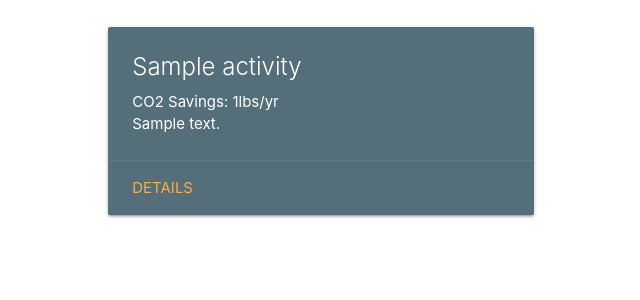
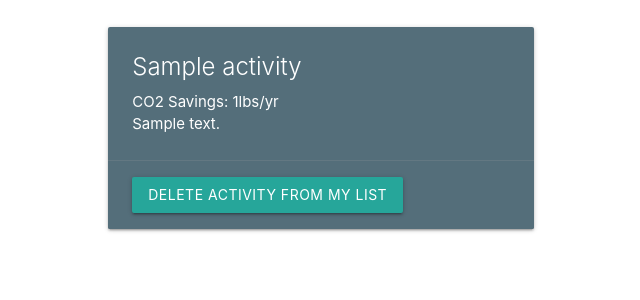
Before and after one commit to kkonkel23/Eco-Acts, a Django app: page /activities/ in a window 1280 px wide. Shown: the part 181-481 px from the top of the page, without its empty margins (95-735 px from the left). Run offline with Django 3.2, Linux system fonts and the light colour scheme; a user stored in the database is signed in; tables that the repository leaves empty hold one stand-in row (values such as "Sample post").

Commit message:
no longer use activities detail page

```diff
--- a/main_app/templates/main_app/activity_list.html
+++ b/main_app/templates/main_app/activity_list.html
@@ -5,7 +5,7 @@
 
 
 
-{% for activity in activity_list %}
+{% for activity in activities %}
     <div class="row">
         <div class="col s12 m6">
         <div class="card blue-grey darken-1">
@@ -15,7 +15,13 @@
             <p>{{ activity.about }}</p>
             </div>
             <div class="card-action">
-                <a href='{% url 'detail' activity.id %}'>Details</a>
+                {% if request.user.username %}
+                    {% if activity in user_activities %}
+                        <a class="btn" href="{% url 'unassoc_activity' activity.id request.user.id %}">Delete Activity from My List</a>
+                    {% else%}
+                        <a class="btn" href="{% url 'assoc_activity' activity.id request.user.id %}">Add Activity to My List</a>
+                    {% endif %}
+                {% endif %}
             </div>
 
         </div>
--- a/main_app/urls.py
+++ b/main_app/urls.py
@@ -7,7 +7,7 @@ urlpatterns = [
     path('blog/create/', views.BlogPostCreate.as_view(), name='blogpost_create'),
     path('blog/<int:blogpost_id>/', views.blogpost_detail, name='blogpost_detail'),
     path('accounts/<int:user_id>/', views.user_activities, name='user_activities'),
-    path('activities/', views.ActivityList.as_view(), name='index'),
+    path('activities/', views.activities_index, name='index'),
     path('activities/<int:activity_id>/', views.activities_detail, name='detail'),
     path('accounts/<int:user_id>/add_note', views.add_note, name='add_note'),
     path('accounts/<int:pk>/delete_note', views.NoteDelete.as_view(), name='delete_note'),
--- a/main_app/views.py
+++ b/main_app/views.py
@@ -59,6 +59,18 @@ def unassoc_activity(request, activity_id, user_id):
 class ActivityList(LoginRequiredMixin,ListView):
     model = Activity
 
+def activities_index(request):
+    activities = Activity.objects.all()
+    if request.user.username:
+        user_activities = MyActivity.objects.get(user_id=request.user.id).my_activities.all()
+    else:
+        user_activities = {}
+    context = {
+        'activities': activities,
+        'user_activities': user_activities,
+    }
+    return render(request, 'main_app/activity_list.html', context)
+
 @login_required
 def activities_detail(request, activity_id):
     activity = Activity.objects.get(id=activity_id)
```
